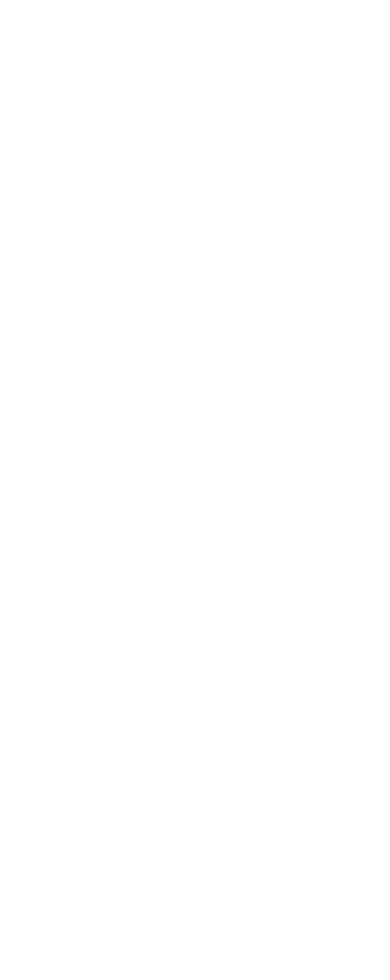
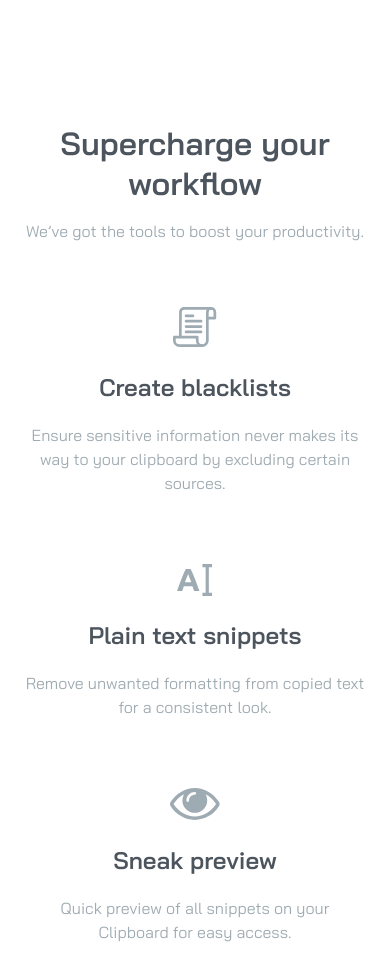
Before and after one commit to juanardanaz/clipboard, a React (Create React App) app: page / in a window 390 px wide. Shown: the part 2040-3020 px from the top of the page. Before the commit the page ends 2091 px from the top, so only its background shows below. Built offline with nearby package versions, Linux system fonts and the light colour scheme.

Commit message:
workflow section added at mobile

```diff
--- a/src/App.js
+++ b/src/App.js
@@ -1,6 +1,7 @@
 import Hero from './components/hero/Hero';
 import Snippets from './components/snippets/Snippets';
 import Clipboard from './components/clipboard/Clipboard';
+import Workflow from './components/workflow/Workflow';
 
 function App() {
   return (
@@ -8,6 +9,7 @@
       <Hero />
       <Snippets />
       <Clipboard />
+      <Workflow />
     </div>
   );
 }
--- a/src/components/workflow/Workflow.jsx
+++ b/src/components/workflow/Workflow.jsx
@@ -1,8 +1,45 @@
 import React from 'react';
+import '../../scss/components/_workflow.scss';
+import Blacklist from '../../assets/img/icon-blacklist.svg';
+import Text from '../../assets/img/icon-text.svg';
+import Preview from '../../assets/img/icon-preview.svg';
 
 const Workflow = () => {
   return (
-    <div>Workflow</div>
+    <section className='workflow section'>
+      <div className="workflow-container container">
+        <div className="workflow-data">
+          <h2 className='workflow-title'>Supercharge your workflow</h2>
+          <p className='workflow-subtitle'>We’ve got the tools to boost your productivity.</p>
+        </div>
+
+        <div className="workflow-options">
+          <div className="workflow-options-box">
+            <img src={Blacklist} alt="" className='workflow-options-image'/>
+            <h3 className="workflow-options-title">Create blacklists</h3>
+            <p className="workflow-options-description">
+              Ensure sensitive information never makes its way to your clipboard by excluding certain sources.
+            </p>
+          </div>
+
+          <div className="workflow-options-box">
+            <img src={Text} alt="" className='workflow-options-image'/>
+            <h3 className="workflow-options-title">Plain text snippets</h3>
+            <p className="workflow-options-description">
+              Remove unwanted formatting from copied text for a consistent look.
+            </p>
+          </div>
+
+          <div className="workflow-options-box">
+            <img src={Preview} alt="" className='workflow-options-image'/>
+            <h3 className="workflow-options-title">Sneak preview</h3>
+            <p className="workflow-options-description">
+              Quick preview of all snippets on your Clipboard for easy access.
+            </p>
+          </div>
+        </div>
+      </div>
+    </section>
   )
 }
 
--- a/src/scss/components/_workflow.scss
+++ b/src/scss/components/_workflow.scss
@@ -0,0 +1,46 @@
+@import '../../scss/config/_variables.scss';
+
+/* ========= WORKFLOW ========= */
+.workflow {
+    &-container {
+        text-align: center;
+    }
+
+    &-data {
+        padding-bottom: 4rem;
+    }
+
+    &-title {
+        font-size: 2rem;
+        padding-bottom: 1rem;
+    }
+
+    &-subtitle {
+        font-size: 1rem;
+        line-height: 1.5rem;
+        color: $grayish-blue;
+    }
+
+    &-options {
+        display: flex;
+        flex-direction: column;
+        gap: 3rem;
+    }
+
+    &-options-image {
+        padding-bottom: 1.3rem;
+    }
+
+    &-options-title {
+        font-size: 1.5rem;
+        font-weight: $font-semi-bold;
+        padding-bottom: 1.3rem;
+    }
+
+    &-options-description {
+        font-size: 1rem;
+        line-height: 1.5rem;
+        color: $grayish-blue;
+        padding-bottom: 1.3rem;
+    }
+}
```
